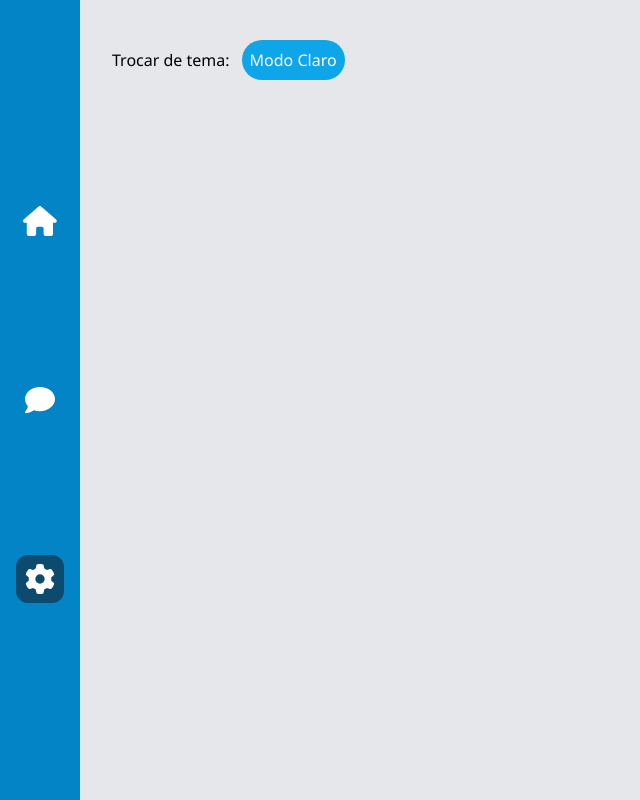
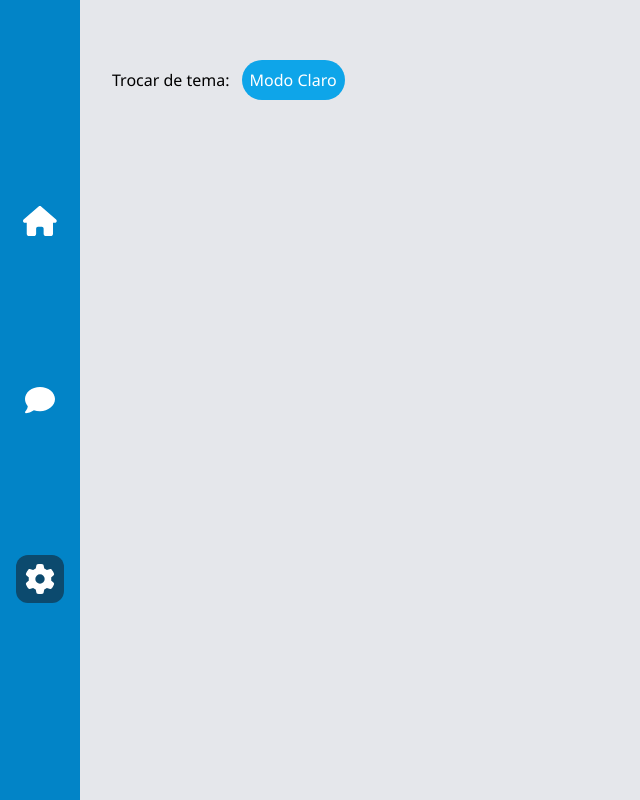
Before and after one commit to NatanaelJose/Sky-Chat, a React (Vite) app: page /config in a window 1280 px wide. Shown: the whole page, without its empty margins (0-640 px from the left). Built offline with nearby package versions, Linux system fonts and the light colour scheme; no server answers.

Commit message:
corrections

```diff
--- a/src/components/Config.tsx
+++ b/src/components/Config.tsx
@@ -21,7 +21,7 @@ const Config = () => {
         <div className="flex flex-row">
             <NavBar isSelected={3} />
             <div className="w-full h-screen flex flex-col items-center dark:bg-gray-950  bg-gray-200">
-                <div className="w-[96%] h-20 flex flex-row items-center mt-5 p-2 rounded-2xl">
+                <div className="w-[96%] h-20 flex flex-row items-center mt-10 p-2 rounded-2xl">
                   <p className="mr-3 dark:text-white">Trocar de tema: </p>
                   <HandleTheme/>
 
--- a/src/components/Navbar.tsx
+++ b/src/components/Navbar.tsx
@@ -21,7 +21,7 @@ const NavBar = ({ isSelected }: any) => {
         className="toggle-nav-button absolute top-0 left-0 sm:hidden m-5"
         onClick={() => setNavVisible(!navVisible)}
       >
-        <FontAwesomeIcon icon="bars" className="text-white text-3xl" />
+        <FontAwesomeIcon icon="bars" className="dark:text-white text-sky-700 text-3xl" />
       </button>
       <div
         className={`${
```
